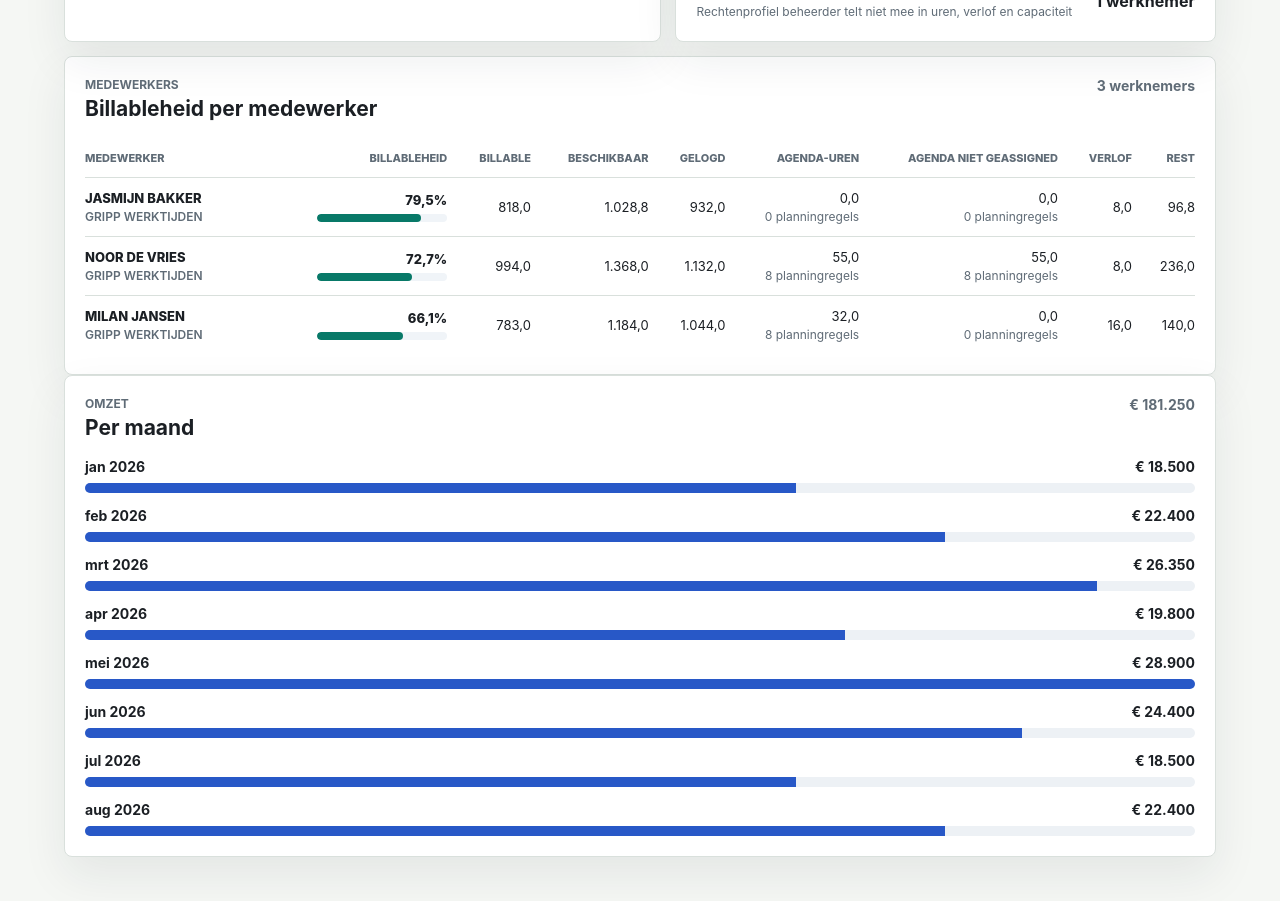
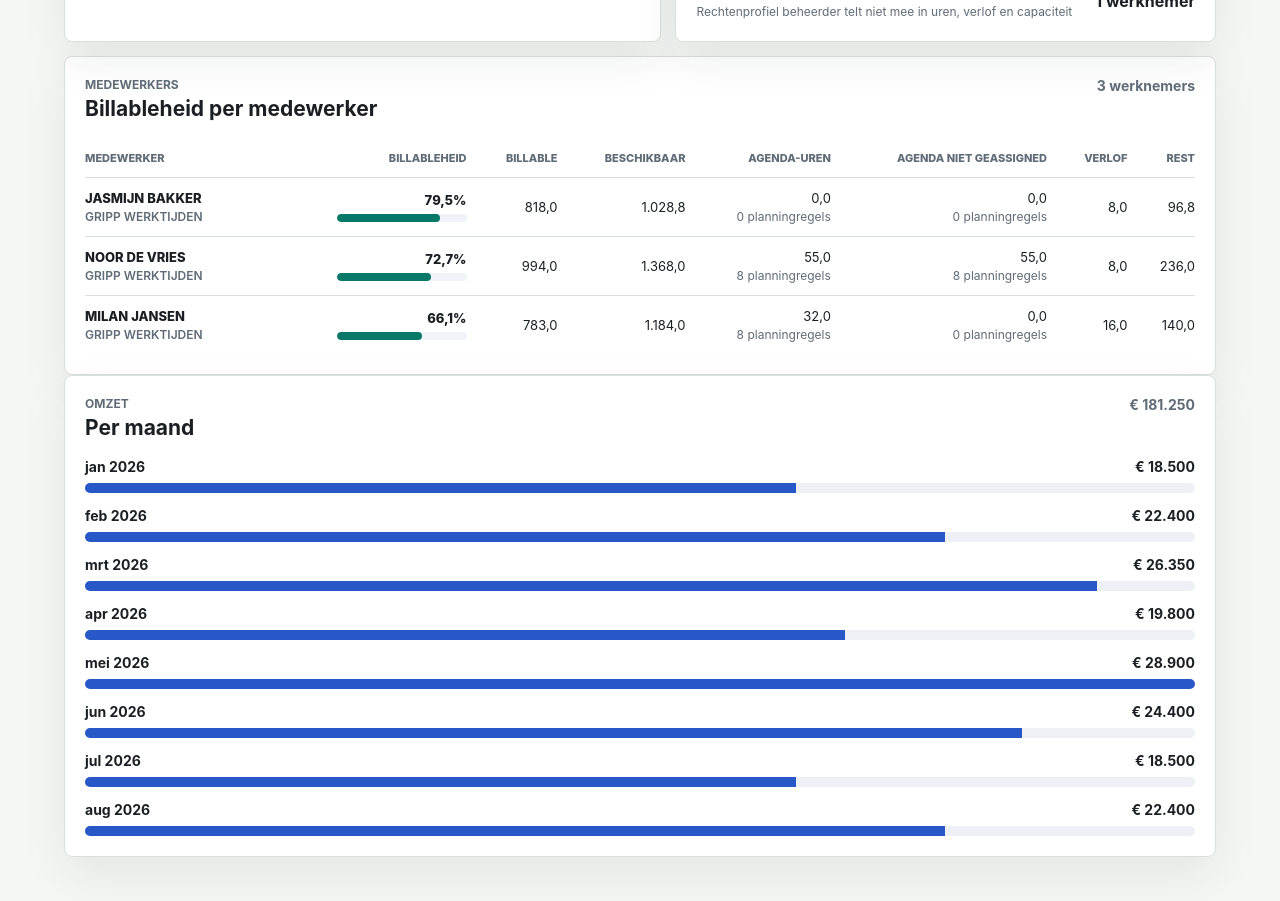
Before and after one commit to maxancedecot/GrippMCP, a Next.js app: page /pm in a window 1280 px wide. Shown: the part 1080-1981 px from the top of the page. Built offline with nearby package versions, Linux system fonts and the light colour scheme.

Commit message:
Remove logged column from PM employees

```diff
--- a/app/globals.css
+++ b/app/globals.css
@@ -802,7 +802,7 @@ td .inline-bar {
 
 .pm-employee-table {
   width: 100%;
-  min-width: 980px;
+  min-width: 900px;
   border-collapse: collapse;
 }
 
--- a/app/pm/page.tsx
+++ b/app/pm/page.tsx
@@ -255,7 +255,6 @@ export default async function PmDashboardPage() {
                   <th scope="col">Billableheid</th>
                   <th scope="col">Billable</th>
                   <th scope="col">Beschikbaar</th>
-                  <th scope="col">Gelogd</th>
                   <th scope="col">Agenda-uren</th>
                   <th scope="col">Agenda niet geassigned</th>
                   <th scope="col">Verlof</th>
@@ -279,7 +278,6 @@ export default async function PmDashboardPage() {
                     </td>
                     <td>{formatHours(employee.billableHours)}</td>
                     <td>{formatHours(employee.availableHours)}</td>
-                    <td>{formatHours(employee.loggedHours)}</td>
                     <td>
                       {formatHours(employee.calendarItemHours)}
                       <span className="cell-muted">{formatPlanningItemCount(employee.calendarItemCount)}</span>
```
